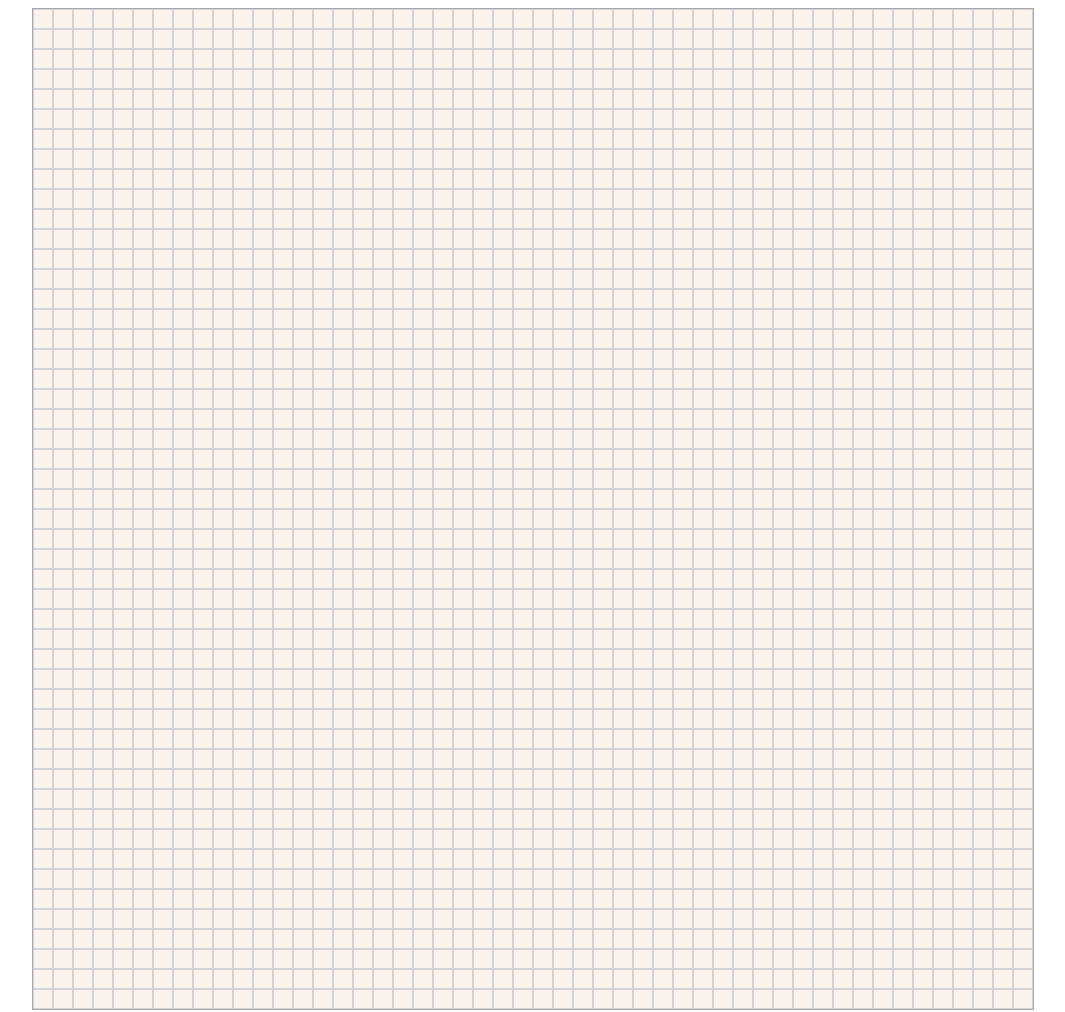
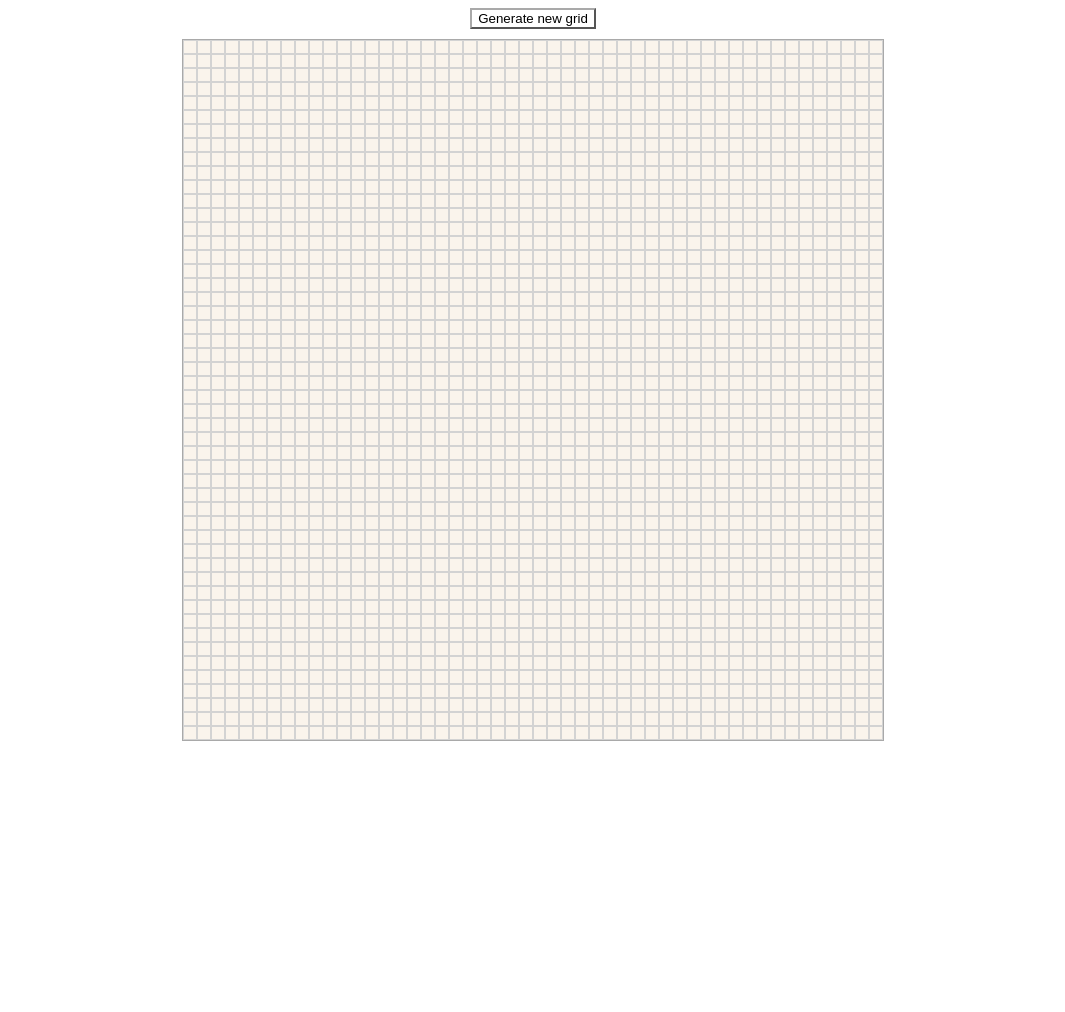
Before and after one commit to ArthurASB/odin-etch, a plain HTML site: page index.html in a window 1280 px wide. Shown: the whole page, without its empty margins (107-1172 px from the left). After the commit the page ends 800 px from the top, so only its background shows below. Drawn offline with Linux system fonts and the light colour scheme.

Commit message:
Refactor grid creation into a function

```diff
--- a/index.html
+++ b/index.html
@@ -8,6 +8,7 @@
     <link rel="stylesheet" href="style.css">
 </head>
 <body>
+    <button>Generate new grid</button>
     <div class="container"></div>
 </body>
 </html>
--- a/script.js
+++ b/script.js
@@ -7,9 +7,10 @@ function randomColor () {
     return rgbColor;
 }
 
-const container = document.querySelector(".container");
+function createGrid (num=50){
+    const container = document.querySelector(".container");
 
-let num = 50;
+// let num = 50;
 
 for (let i=0; i < num; i++){
     let rowBox = document.createElement("div");
@@ -22,6 +23,9 @@ for (let i=0; i < num; i++){
         rowBox.appendChild(columnBox);
     }
 }
+}
+
+createGrid();
 
 const hoverBoxes = document.querySelectorAll(".columnbox");
 
--- a/style.css
+++ b/style.css
@@ -1,15 +1,22 @@
 body {
     display: flex;
+    flex-direction: column;
     justify-content: center;
     align-items: center;
+}
+
+button {
+    margin-bottom: 10px;
+    background-color: rgba(255, 255, 255, 0.897);
+    border-color: darkgray;
 }
 
 .container {
     display: flex;
     flex-direction: column;
     border: 1px solid darkgray;
-    width: 1000px;
-    height: 1000px;
+    width: 700px;
+    height: 700px;
 }
 
 .rowbox {
```
